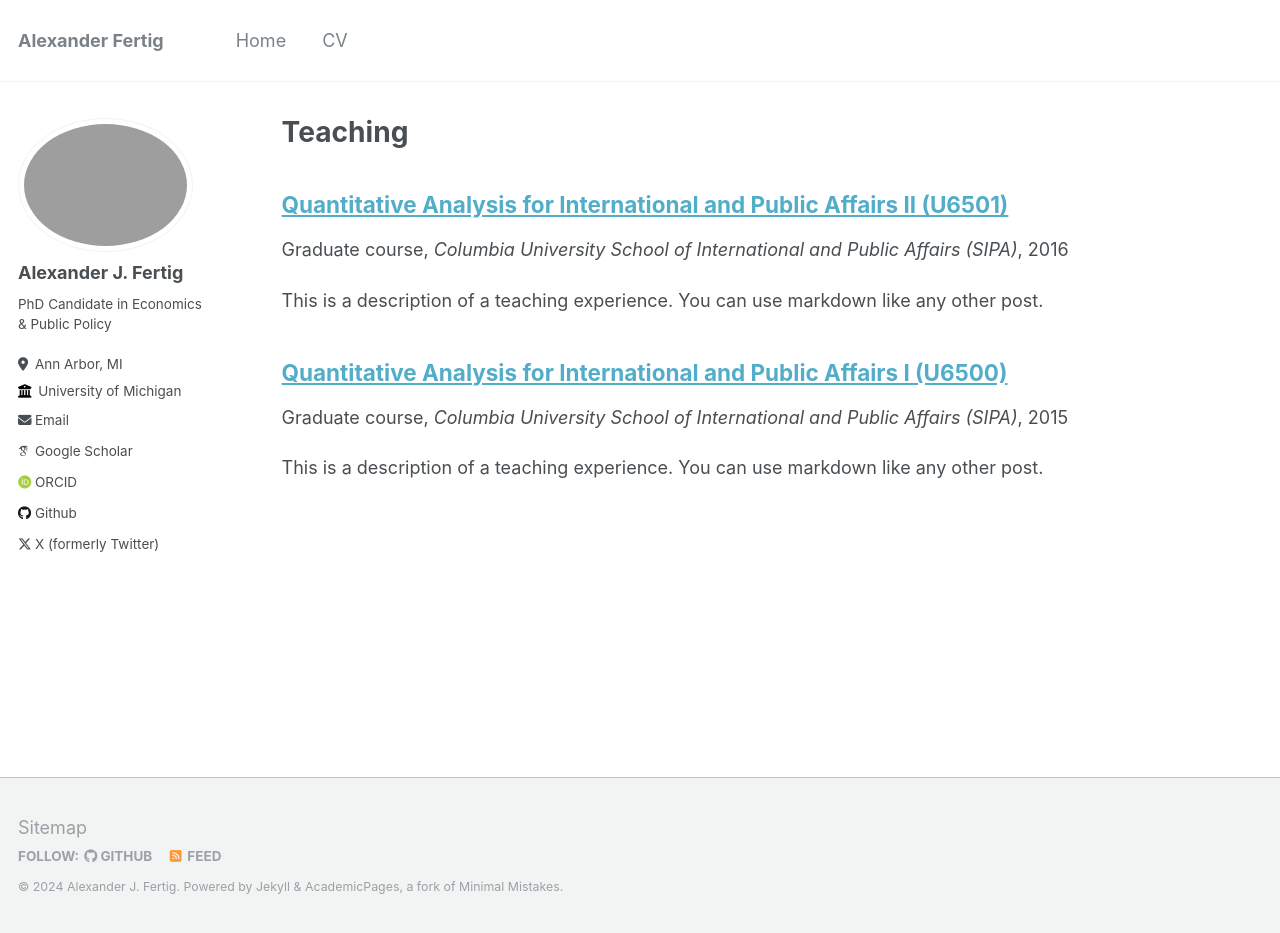
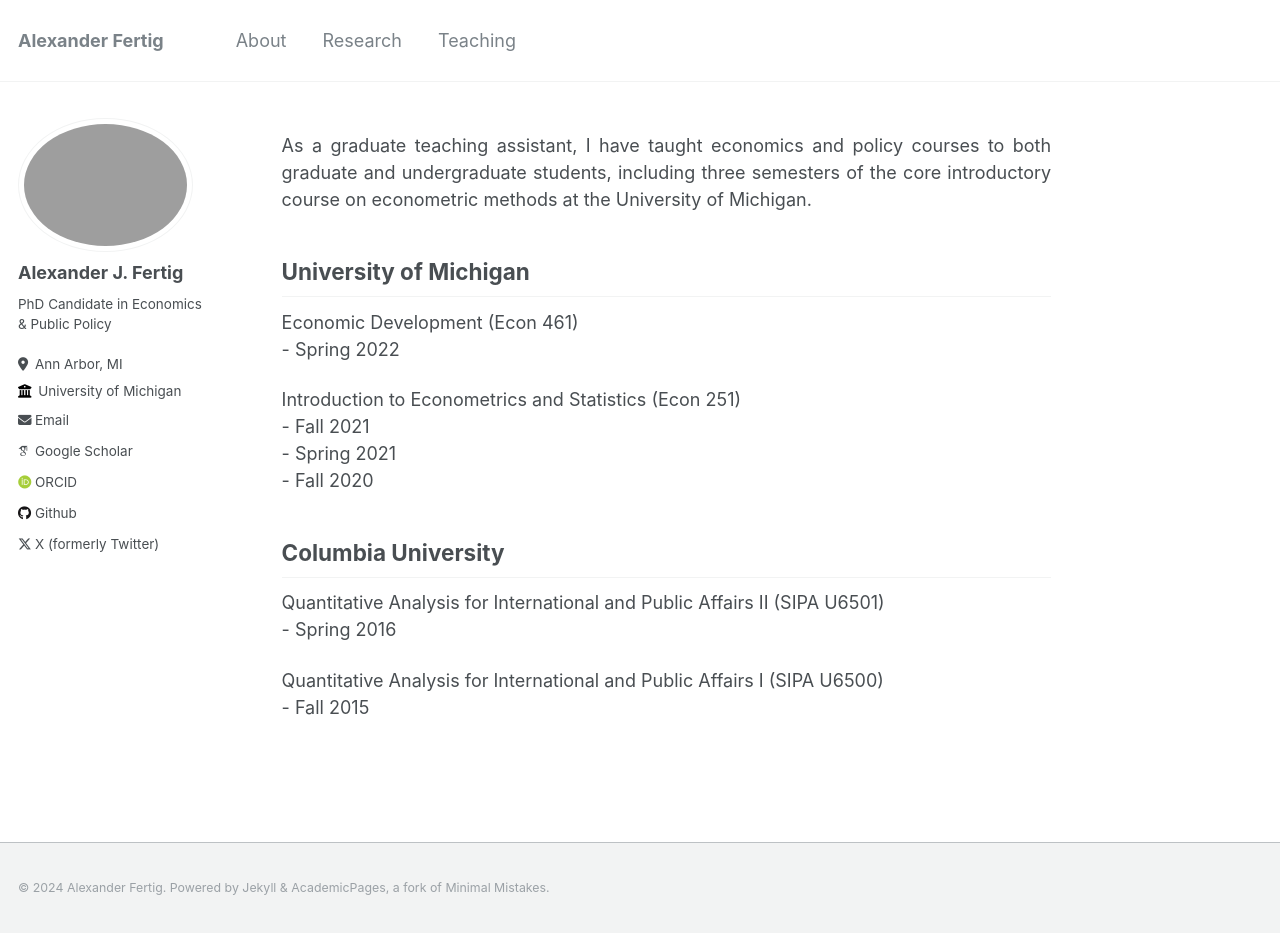
Before and after one commit to alexanderfertig/alexanderfertig.github.io, a Jekyll site: the page built from _pages/teaching.md, in a window 1280 px wide and 933 px high. Built offline with Jekyll 4.4.1, drawn with Linux system fonts in a browser that asks for light colours; some web fonts are replaced.

Commit message:
many content edits

```diff
--- a/_config.yml
+++ b/_config.yml
@@ -12,7 +12,7 @@ github: [metadata]
 locale                   : "en-US"
 title                    : "Alexander Fertig"
 title_separator          : "-"
-name                     : &name "Alexander J. Fertig"
+name                     : &name "Alexander Fertig"
 description              : &description "PhD Candidate in Economics & Public Policy"
 url                      : https://alexanderfertig.github.io # the base hostname & protocol for your site e.g. "https://mmistakes.github.io"
 baseurl                  : "" # the subpath of your site, e.g. "/blog"
@@ -281,7 +281,7 @@ sass:
 permalink: /:categories/:title/
 # paginate: 5 # amount of posts to show
 # paginate_path: /page:num/
-timezone: America/Los_Angeles # http://en.wikipedia.org/wiki/List_of_tz_database_time_zones
+timezone: America/Detroit # http://en.wikipedia.org/wiki/List_of_tz_database_time_zones
 
 
 # Plugins
--- a/_data/navigation.yml
+++ b/_data/navigation.yml
@@ -6,20 +6,20 @@ main:
 #  - title: "Talks"
 #    url: /talks/
 
-#  - title: "Teaching"
-#    url: /teaching/
-
 #  - title: "Portfolio"
 #    url: /portfolio/
 
 #  - title: "Blog Posts"
 #    url: /year-archive/
 
-  - title: "Home"
+  - title: "About"
     url: /about/
 
-  - title: "CV"
-    url: /cv/
+  - title: "Research"
+    url: /research/
+
+  - title: "Teaching"
+    url: /teaching/
 
 #  - title: "Guide"
 #    url: /markdown/
--- a/_includes/footer.html
+++ b/_includes/footer.html
@@ -1,6 +1,6 @@
 {% include base_path %}
 
-<div class="page__footer-follow">
+<!-- <div class="page__footer-follow">
   <ul class="social-icons">
     {% if site.data.ui-text[site.locale].follow_label %}
       <li><strong>{{ site.data.ui-text[site.locale].follow_label }}</strong></li>
@@ -19,6 +19,6 @@
     {% endif %}
     <li><a href="{% if site.atom_feed.path %}{{ site.atom_feed.path }}{% else %}{{ base_path }}/feed.xml{% endif %}"><i class="fa fa-fw fa-rss-square" aria-hidden="true"></i> {{ site.data.ui-text[site.locale].feed_label | default: "Feed" }}</a></li>
   </ul>
-</div>
+</div> -->
 
 <div class="page__footer-copyright">&copy; {{ site.time | date: '%Y' }} {{ site.name | default: site.title }}. {{ site.data.ui-text[site.locale].powered_by | default: "Powered by" }} <a href="http://jekyllrb.com" rel="nofollow">Jekyll</a> &amp; <a href="https://github.com/academicpages/academicpages.github.io">AcademicPages</a>, a fork of <a href="https://mademistakes.com/work/minimal-mistakes-jekyll-theme/" rel="nofollow">Minimal Mistakes</a>.</div>
--- a/_includes/footer/custom.html
+++ b/_includes/footer/custom.html
@@ -1,3 +1,3 @@
 <!-- start custom footer snippets -->
-<a href="/sitemap/">Sitemap</a>
+<!-- <a href="/sitemap/">Sitemap</a> -->
 <!-- end custom footer snippets -->
--- /dev/null
+++ b/_pages/teaching.md
@@ -0,0 +1,25 @@
+---
+permalink: /teaching/
+title: ""
+author_profile: true
+---
+
+As a graduate teaching assistant, I have taught economics and policy courses to both graduate and undergraduate students, including three semesters of the core introductory course on econometric methods at the University of Michigan.
+
+University of Michigan
+------
+Economic Development (Econ 461) \
+&#8291;- Spring 2022
+
+Introduction to Econometrics and Statistics (Econ 251) \
+&#8291;- Fall 2021 \
+&#8291;- Spring 2021 \
+&#8291;- Fall 2020
+
+Columbia University
+------
+Quantitative Analysis for International and Public Affairs II (SIPA U6501) \
+&#8291;- Spring 2016
+
+Quantitative Analysis for International and Public Affairs I (SIPA U6500) \
+&#8291;- Fall 2015
```
Also changed, not shown: _pages/about.md (+3 -33 lines), _pages/research.md (added, +39 -0 lines), _teaching_old/2015-fall-teaching-1.md (renamed from _teaching/2015-fall-teaching-1.md), _teaching_old/2016-spring-teaching-2.md (renamed from _teaching/2016-spring-teaching-2.md).
